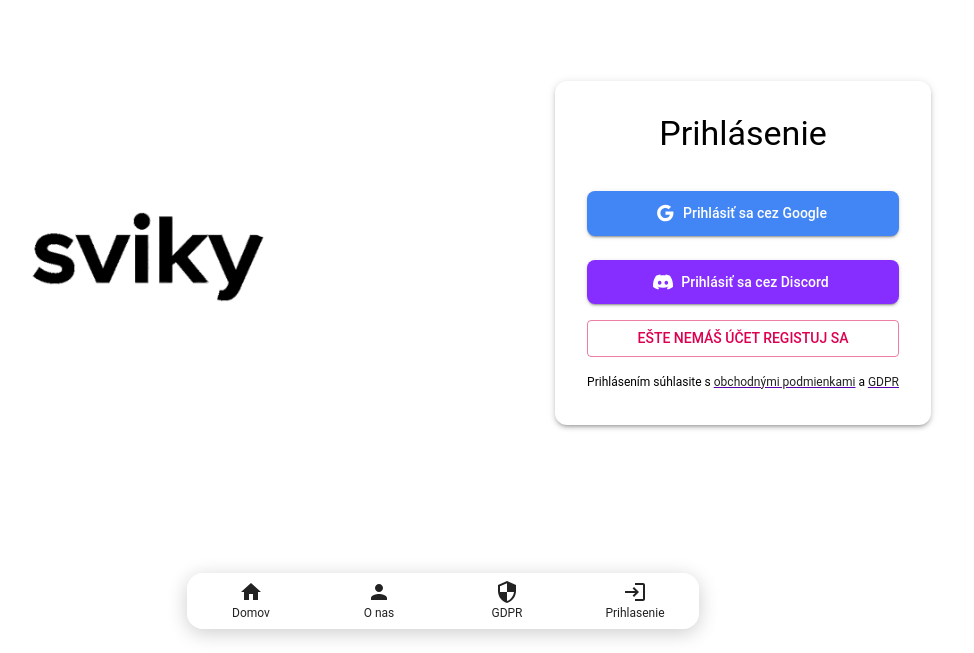
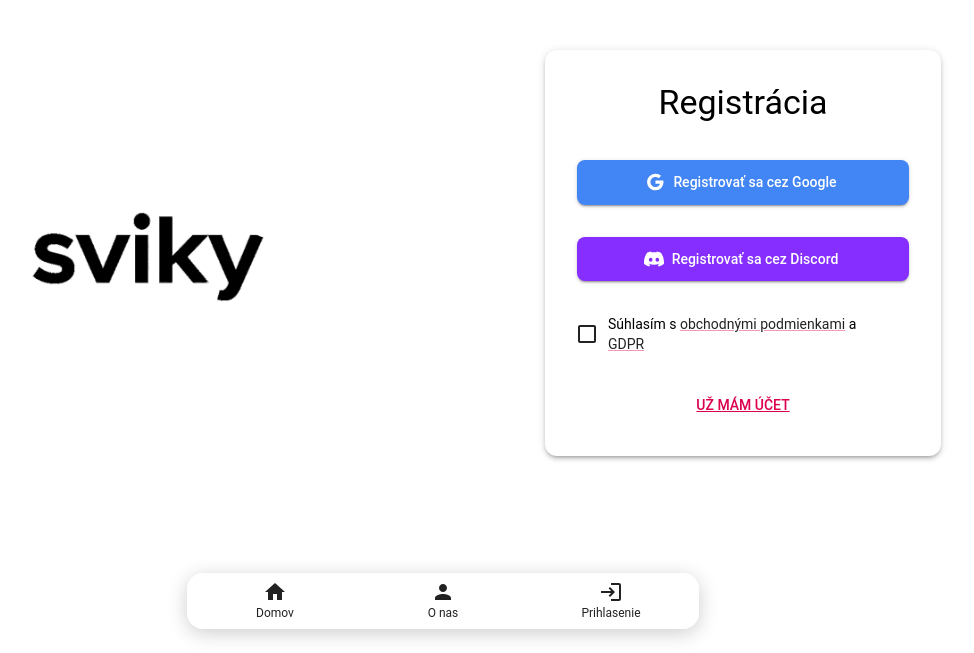
Before and after one commit to Sviky7/prvy, a Next.js app: page / in a window 1280 px wide. Shown: the part 147-800 px from the top of the page, without its empty margins (197-1171 px from the left). Built offline with nearby package versions, Linux system fonts and the light colour scheme; no server answers.

Commit message:
check  box

```diff
--- a/src/app/(public)/GDPR/page.tsx
+++ b/src/app/(public)/GDPR/page.tsx
@@ -1,6 +1,7 @@
 import Typography from "@mui/material/Typography";
 import Container from "@mui/material/Container";
 import Box from "@mui/material/Box";
+import BackButton from "@/components/BackButton";
 
 export const metadata = { title: "GDPR | ZoškaSnap" };
 
@@ -8,6 +9,7 @@ export default function GDPRPolicy() {
   return (
     <Container maxWidth="md">
       <Box sx={{ my: 4 }}>
+        <BackButton />
         <Typography variant="h4" component="h1" gutterBottom sx={{ textAlign: "center" }}>
           GDPR Zásady
         </Typography>
--- a/src/app/(public)/podmienky/page.tsx
+++ b/src/app/(public)/podmienky/page.tsx
@@ -3,6 +3,7 @@
 import Typography from "@mui/material/Typography";
 import Container from "@mui/material/Container";
 import Box from "@mui/material/Box";
+import BackButton from "@/components/BackButton";
 
 export const metadata = { title: "Podmienky používania | ZoškaSnap" };
 
@@ -10,6 +11,7 @@ export default function TermsConditions() {
   return (
     <Container maxWidth="md">
       <Box sx={{ my: 4 }}>
+        <BackButton />
         <Typography variant="h4" component="h1" gutterBottom sx={{ textAlign: "center" }}>
           Podmienky používania ZoškaSnap
         </Typography>
--- a/src/app/auth/prihlasenie/page.tsx
+++ b/src/app/auth/prihlasenie/page.tsx
@@ -1,27 +1,70 @@
-"use client";
+"use client"
 
-import React, { useState } from 'react';
-import { Container, Typography, Box, Paper, Button, Link } from "@mui/material";
-import NextLink from 'next/link';
-import PrihlasenieButton from "@/components/prihlasenie/PrihlasenieButton";
-import PrihlasenieDiscordButton from "@/components/prihlasenie/PrihlasenieDiscordButton";
-import LoginModal from "@/components/LoginModal";
+import { useState } from "react"
+import {
+  Container,
+  Typography,
+  Box,
+  Paper,
+  Button,
+  Modal,
+  Checkbox,
+  FormControlLabel,
+  Snackbar,
+  Alert,
+} from "@mui/material"
+import PrihlasenieButton from "@/components/prihlasenie/PrihlasenieButton"
+import PrihlasenieDiscordButton from "@/components/prihlasenie/PrihlasenieDiscordButton"
+import MuiLink from "@mui/material/Link"
+import Link from "next/link"
 
 export default function Prihlasenie() {
-  const [isLoginModalOpen, setIsLoginModalOpen] = useState(false);
+  const [open, setOpen] = useState(false)
+  const [termsAccepted, setTermsAccepted] = useState(false)
+  const [showAlert, setShowAlert] = useState(false)
 
-  const handleOpenLoginModal = () => {
-    setIsLoginModalOpen(true);
-  };
+  const handleOpen = () => setOpen(true)
+  const handleClose = () => setOpen(false)
+  const handleAlertClose = () => setShowAlert(false)
 
-  const handleCloseLoginModal = () => {
-    setIsLoginModalOpen(false);
-  };
+  const handleTermsChange = (event: React.ChangeEvent<HTMLInputElement>) => {
+    setTermsAccepted(event.target.checked)
+  }
+
+  const AuthButtons = ({
+    text,
+    checkTerms,
+    termsAccepted,
+  }: {
+    text: string
+    checkTerms?: boolean
+    termsAccepted?: boolean
+  }) => {
+    const handleClick = (e: React.MouseEvent) => {
+      if (checkTerms && !termsAccepted) {
+        e.preventDefault()
+        setShowAlert(true)
+        return false
+      }
+      return true
+    }
+
+    return (
+      <>
+        <Box sx={{ width: "100%" }}>
+          <PrihlasenieButton text={text} onClick={handleClick} />
+        </Box>
+        <Box sx={{ width: "100%", marginTop: 1 }}>
+          <PrihlasenieDiscordButton text={text} onClick={handleClick} />
+        </Box>
+      </>
+    )
+  }
 
   return (
     <Box
       sx={{
-        minHeight: "calc(100vh - 56px)",
+        minHeight: `calc(100vh - 56px)`,
         display: "flex",
         justifyContent: "center",
         alignItems: "center",
@@ -39,134 +82,83 @@ export default function Prihlasenie() {
           }}
         >
           <Typography component="h1" variant="h4" gutterBottom>
+            Registrácia
+          </Typography>
+          <AuthButtons text="Registrovať" checkTerms={true} termsAccepted={termsAccepted} />
+          <br/>
+          <FormControlLabel
+            control={<Checkbox checked={termsAccepted} onChange={handleTermsChange} />}
+            label={
+              <Typography variant="body2">
+                Súhlasím s{" "}
+                <MuiLink component={Link} href="/podmienky" sx={{ color: "text.secondary" }}>
+                  obchodnými podmienkami
+                </MuiLink>{" "}
+                a{" "}
+                <MuiLink component={Link} href="/gdpr" sx={{ color: "text.secondary" }}>
+                  GDPR
+                </MuiLink>
+              </Typography>
+            }
+            sx={{ mt: 1 }}
+          />
+          <Box sx={{ marginTop: 4, width: "100%" }}>
+            <Button
+              sx={{
+                width: "100%",
+                textDecoration: "underline",
+                backgroundColor: "none",
+                "&:hover": {
+                  backgroundColor: "none",
+                  textDecoration: "underline",
+                },
+              }}
+              onClick={handleOpen}
+            >
+              Už mám účet
+            </Button>
+          </Box>
+        </Paper>
+      </Container>
+
+      <Modal
+        open={open}
+        onClose={handleClose}
+        aria-labelledby="modal-modal-title"
+        aria-describedby="modal-modal-description"
+        sx={{ maxWidth: "100%" }}
+      >
+        <Box
+          sx={{
+            position: "absolute",
+            top: "50%",
+            left: "50%",
+            transform: "translate(-50%, -50%)",
+            width: "100%",
+            maxWidth: 400,
+            bgcolor: "background.default",
+            boxShadow: 24,
+            p: 4,
+            borderRadius: 3,
+          }}
+        >
+          <Typography id="modal-modal-title" variant="h6" component="h2" gutterBottom>
             Prihlásenie
           </Typography>
-          <PrihlasenieButton />
-          <PrihlasenieDiscordButton />
-          <Button
-            variant="outlined"
-            color="primary"
-            fullWidth
-            onClick={handleOpenLoginModal}
-            sx={{ mt: 2 }}
-          >
-            Ešte nemáš účet registuj sa
-          </Button>
-          <LoginModal open={isLoginModalOpen} onClose={handleCloseLoginModal} />
-          <Typography variant="caption" sx={{ mt: 2, textAlign: 'center' }}>
-            Prihlásením súhlasite s{' '}
-            <NextLink href="/podmienky" passHref>
-              <Link sx={{ color: 'text.secondary' }}>
-                obchodnými podmienkami
-              </Link>
-            </NextLink>{' '}
-            a{' '}
-            <NextLink href="/GDPR" passHref>
-              <Link sx={{ color: 'text.secondary' }}>GDPR</Link>
-            </NextLink>
-          </Typography>
-        </Paper>
-      </Container>
+          <AuthButtons text="Prihlásiť" />
+        </Box>
+      </Modal>
+
+      <Snackbar
+        open={showAlert}
+        autoHideDuration={6000}
+        onClose={handleAlertClose}
+        anchorOrigin={{ vertical: "top", horizontal: "center" }}
+      >
+        <Alert onClose={handleAlertClose} severity="warning" variant="filled" sx={{ width: "100%" }}>
+          Musíte súhlasiť s obchodnými podmienkami a GDPR
+        </Alert>
+      </Snackbar>
     </Box>
-  );
+  )
 }
-
-
-// future
-// // src/app/auth/prihlasenie/page.tsx
-
-// import { useState } from "react";
-// import { Container, Typography, Box, Paper, TextField, Button } from "@mui/material";
-// import PrihlasenieButton from "@/components/prihlasenie/PrihlasenieButton";
-
-// export default function Prihlasenie() {
-//   const [isRegister, setIsRegister] = useState(false);
-//   const [email, setEmail] = useState("");
-//   const [password, setPassword] = useState("");
-
-//   const handleFormSubmit = (e) => {
-//     e.preventDefault();
-//     if (isRegister) {
-//       // Handle registration
-//       console.log("Registering:", { email, password });
-//       // Add registration logic here
-//     } else {
-//       // Handle login
-//       console.log("Logging in:", { email, password });
-//       // Add login logic here
-//     }
-//   };
-
-//   return (
-//     <Box
-//       sx={{
-//         minHeight: "calc(100vh - 56px)",
-//         display: "flex",
-//         justifyContent: "center",
-//         alignItems: "center",
-//         backgroundColor: "#f0f4f8",
-//       }}
-//     >
-//       <Container component="main" maxWidth="xs">
-//         <Paper
-//           elevation={3}
-//           sx={{
-//             padding: 4,
-//             display: "flex",
-//             flexDirection: "column",
-//             alignItems: "center",
-//             backgroundColor: "#ffffff",
-//             borderRadius: 3,
-//           }}
-//         >
-//           <Typography component="h1" variant="h4" gutterBottom>
-//             {isRegister ? "Registrácia" : "Prihlásenie"}
-//           </Typography>
-//           <form onSubmit={handleFormSubmit}>
-//             <TextField
-//               fullWidth
-//               label="Email"
-//               type="email"
-//               variant="outlined"
-//               margin="normal"
-//               value={email}
-//               onChange={(e) => setEmail(e.target.value)}
-//               required
-//             />
-//             <TextField
-//               fullWidth
-//               label="Heslo"
-//               type="password"
-//               variant="outlined"
-//               margin="normal"
-//               value={password}
-//               onChange={(e) => setPassword(e.target.value)}
-//               required
-//             />
-//             <Button
-//               type="submit"
-//               fullWidth
-//               variant="contained"
-//               sx={{
-//                 marginTop: 3,
-//                 backgroundColor: "#4285F4",
-//                 color: "#fff",
-//                 "&:hover": { backgroundColor: "#357ae8" },
-//                 borderRadius: 2,
-//               }}
-//             >
-//               {isRegister ? "Zaregistrovať sa" : "Prihlásiť sa"}
-//             </Button>
-//           </form>
-//           <Button
-//             onClick={() => setIsRegister(!isRegister)}
-//             sx={{ marginTop: 2 }}
-//           >
-//             {isRegister ? "Už máte účet? Prihláste sa" : "Ešte nemáte účet? Zaregistrujte sa"}
-//           </Button>
-//           <PrihlasenieButton />
-//         </Paper>
-//       </Container>
-//     </Box>
-//   );
-// }
--- a/src/components/NavBar.tsx
+++ b/src/components/NavBar.tsx
@@ -22,7 +22,6 @@ import LogoutIcon from "@mui/icons-material/Logout";
 import SearchIcon from "@mui/icons-material/Search";
 import LightModeIcon from "@mui/icons-material/LightMode";
 import DarkModeIcon from "@mui/icons-material/DarkMode";
-import SecurityIcon from "@mui/icons-material/Security";
 import { useTheme } from "@/components/providers/ThemeProvider";
 import Link from "next/link";
 import { useSession } from "next-auth/react";
@@ -85,11 +84,6 @@ export default function NavBar() {
             label: "O nas",
             icon: <PersonIcon />,
             href: "/o-nas",
-          },
-          {
-            label: "GDPR",
-            icon: <SecurityIcon />,
-            href: "/GDPR",
           },
           {
             label: "Prihlasenie",
--- a/src/components/prihlasenie/PrihlasenieButton.tsx
+++ b/src/components/prihlasenie/PrihlasenieButton.tsx
@@ -3,10 +3,24 @@
 import { signIn } from "next-auth/react";
 import { Button } from "@mui/material";
 import { Google as GoogleIcon } from "@mui/icons-material";
-export default function PrihlasenieButton() {
-  const handleGoogleSignIn = () => {
+
+export default function PrihlasenieButton({
+  text,
+  onClick
+}: {
+  text?: string;
+  onClick?: (e: React.MouseEvent) => boolean | void;
+}) {
+  const handleGoogleSignIn = async (e: React.MouseEvent) => {
+    if (onClick) {
+      const shouldContinue = onClick(e);
+      if (shouldContinue === false) {
+        return;
+      }
+    }
     signIn("google", { callbackUrl: "/" });
   };
+
   return (
     <Button
       fullWidth
@@ -23,7 +37,7 @@ export default function PrihlasenieButton() {
         textTransform: "none",
       }}
     >
-      Prihlásiť sa cez Google
+    Registrovať sa cez Google
     </Button>
   );
 }
--- a/src/components/prihlasenie/PrihlasenieDiscordButton.tsx
+++ b/src/components/prihlasenie/PrihlasenieDiscordButton.tsx
@@ -3,10 +3,19 @@
 import { signIn } from "next-auth/react";
 import { Button } from "@mui/material";
 import DiscordIcon from "@/components/prihlasenie/DiscordIcon";
-export default function PrihlasenieButton() {
-  const handleDiscordSignIn = () => {
+
+export default function PrihlasenieDiscordButton({
+
+  onClick
+}: {
+  text?: string;
+  onClick?: (e: React.MouseEvent) => void;
+}) {
+  const handleDiscordSignIn = (e: React.MouseEvent) => {
+    onClick?.(e);
     signIn("discord", { callbackUrl: "/" });
   };
+
   return (
     <Button
       fullWidth
@@ -23,7 +32,7 @@ export default function PrihlasenieButton() {
         textTransform: "none",
       }}
     >
-      Prihlásiť sa cez Discord
+       Registrovať sa cez Discord
     </Button>
   );
 }
```
Also changed, not shown: src/components/BackButton.tsx (added, +18 -0 lines), src/components/LoginModal.tsx (line endings or trailing spaces).
